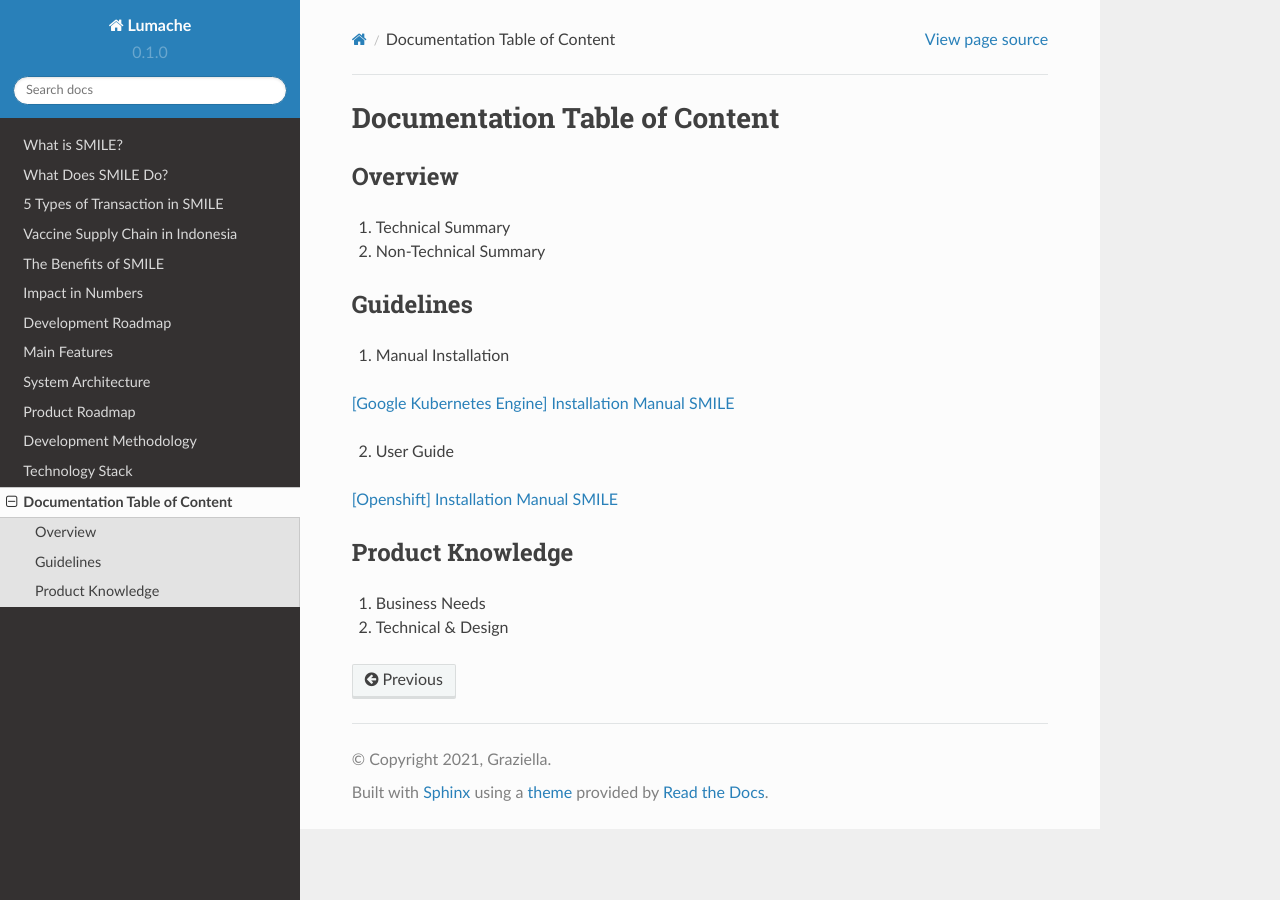
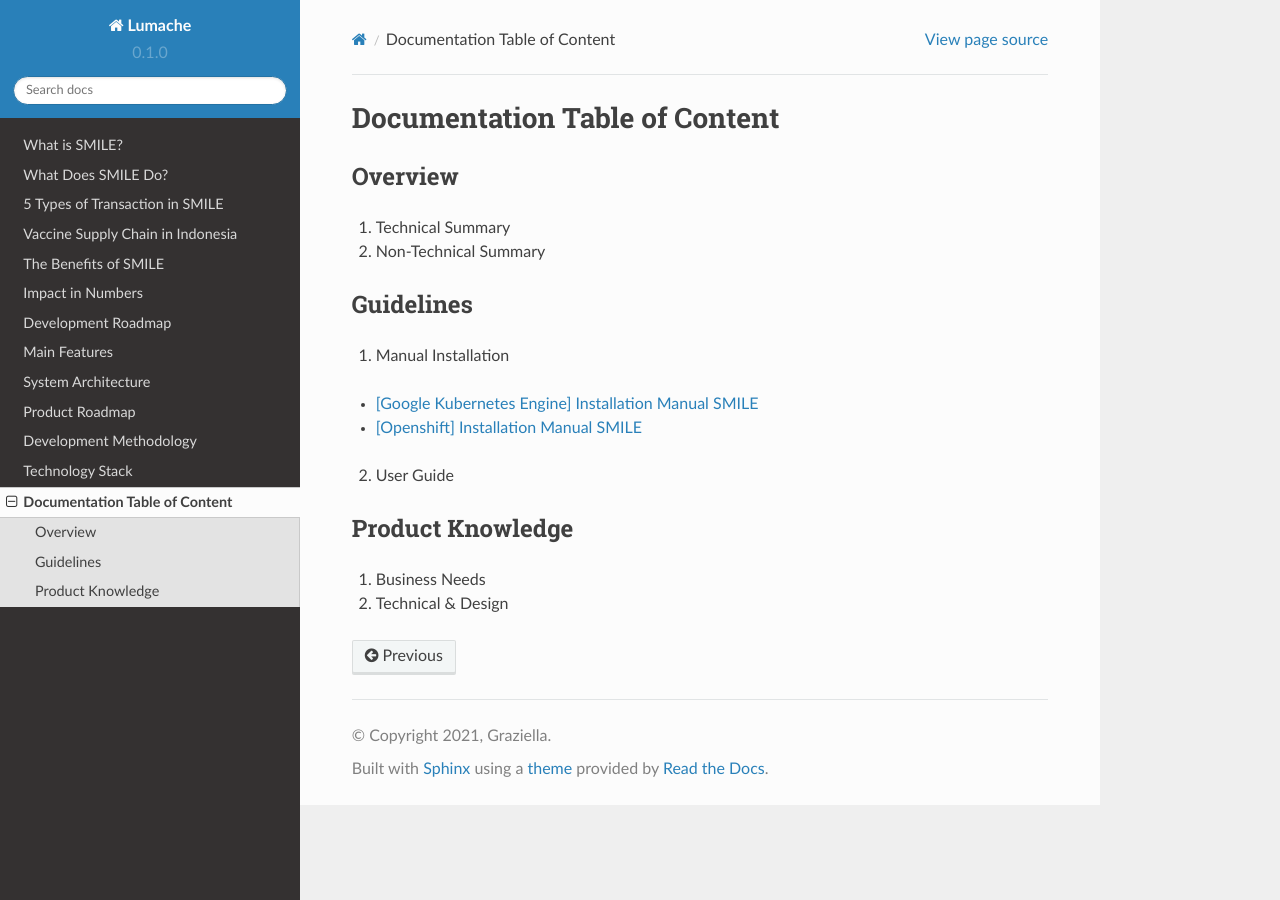
Before and after one commit to bigza/smile-documentation, a Sphinx documentation site: the page built from docs/source/documentation.rst, in a window 1280 px wide. Built offline with Sphinx 7.4.7 and the Read the Docs theme 2.0.0, drawn with Linux system fonts in a browser that asks for light colours.

```diff
--- a/docs/source/documentation.rst
+++ b/docs/source/documentation.rst
@@ -14,11 +14,12 @@ Guidelines
 
 1. Manual Installation
 
-`[Google Kubernetes Engine] Installation Manual SMILE <https://docs.google.com/document/d/1dKxWuo63Lb0rZZ1MBMQQTc834hXWKfTTffBJXJxu5sg/edit?usp=sharing>`_
+- `[Google Kubernetes Engine] Installation Manual SMILE <https://docs.google.com/document/d/1dKxWuo63Lb0rZZ1MBMQQTc834hXWKfTTffBJXJxu5sg/edit?usp=sharing>`_
+- `[Openshift] Installation Manual SMILE <https://docs.google.com/document/d/1wRFiIeDHXpn_lOMJY9Ff5b1YvMYxw_vY22IGz4wSs9s/edit?usp=sharing>`_
 
 2. User Guide
 
-`[Openshift] Installation Manual SMILE <https://docs.google.com/document/d/1wRFiIeDHXpn_lOMJY9Ff5b1YvMYxw_vY22IGz4wSs9s/edit?usp=sharing>`_
+
 
 
 Product Knowledge
```
